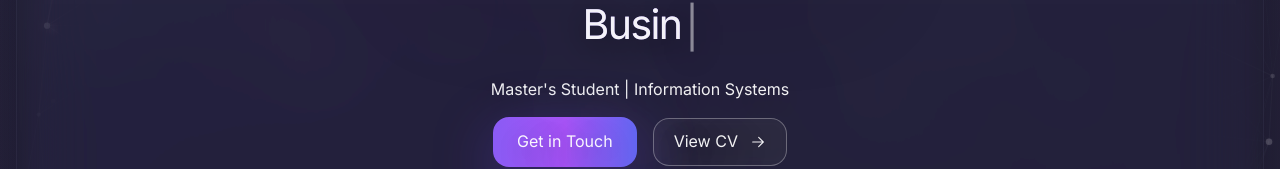
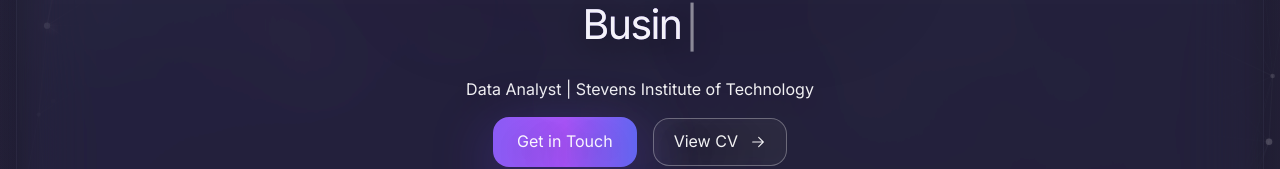
Before and after one commit to vshinde1-design/Portfolio-Website, a React (Vite) app: page / in a window 1280 px wide. Shown: the part 290-459 px from the top of the page. Built offline with nearby package versions, Linux system fonts and the light colour scheme.

Commit message:
Update Hero: Change to Data Analyst | Stevens Institute of Technology

```diff
--- a/src/components/sections/Hero.tsx
+++ b/src/components/sections/Hero.tsx
@@ -186,7 +186,7 @@ const Hero: React.FC = () => {
             </span>
           </h1>
 
-          <p className="mt-6 text-sm md:text-base font-medium text-slate-200 dark:text-slate-100/95">Master's Student | Information Systems</p>
+          <p className="mt-6 text-sm md:text-base font-medium text-slate-200 dark:text-slate-100/95">Data Analyst | Stevens Institute of Technology</p>
 
           <div className="mt-4 flex flex-wrap items-center justify-center gap-4">
             <ScrollLink to="contact" smooth={true} offset={-80}>
```
